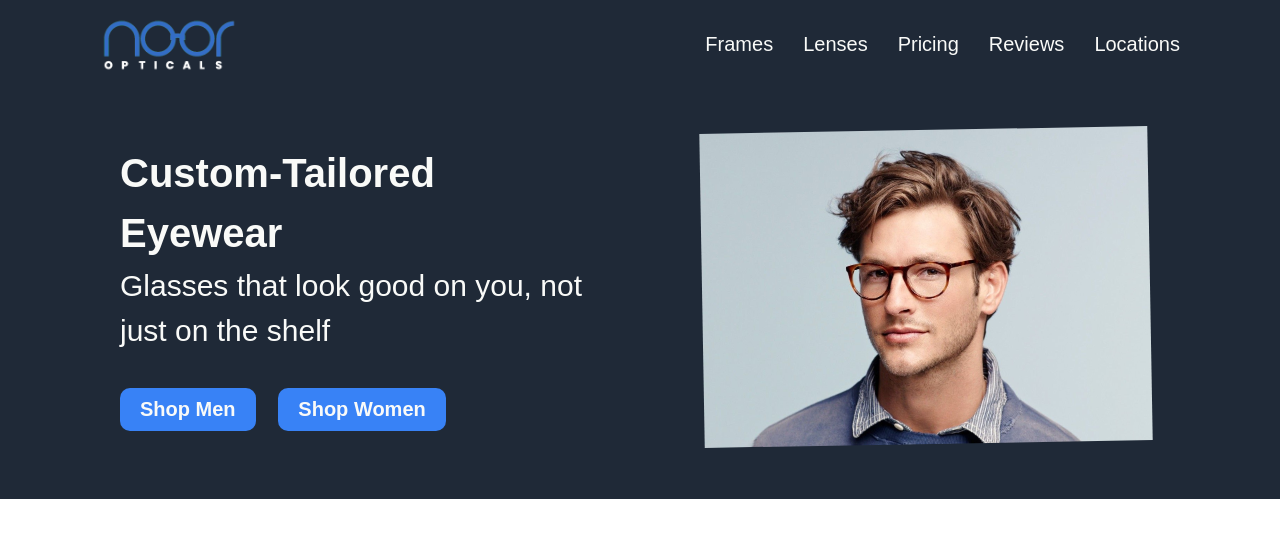
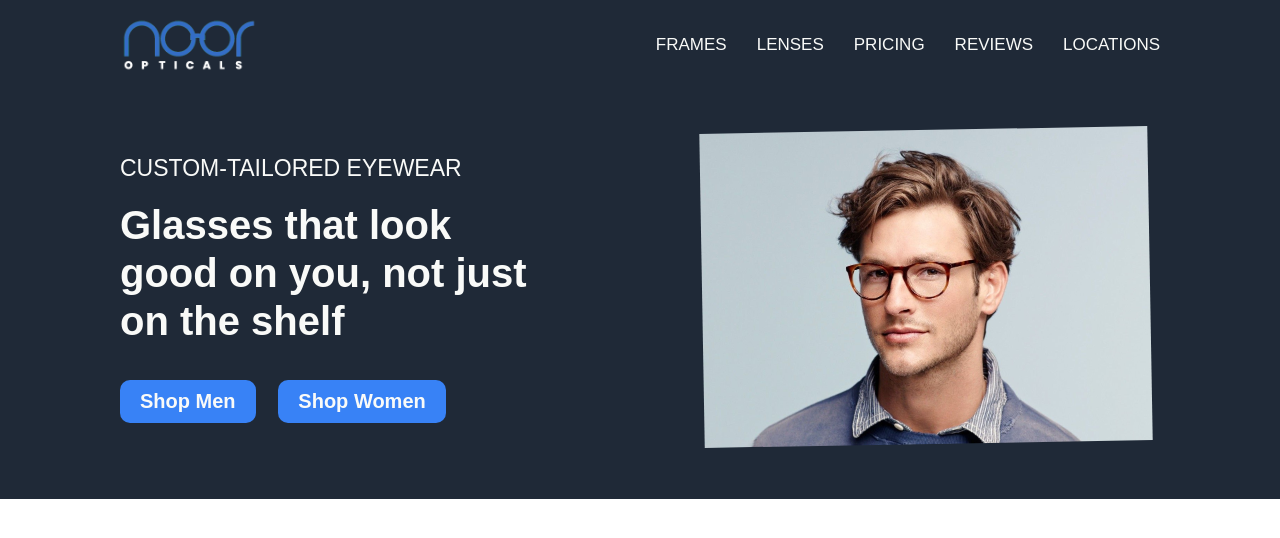
Before and after one commit to Hamza-Aziane/noor-opticals-LP, a plain HTML site: page index.html in a window 1280 px wide. Drawn offline with Linux system fonts and the light colour scheme.

Commit message:
Update header

```diff
--- a/style.css
+++ b/style.css
@@ -37,14 +37,18 @@ header {
     display: flex;
     align-items: center;
     justify-content: space-between;
-    padding-top: 15px;
+    padding: 15px 20px 0;
 }
 
 .links {
     list-style-type: none;
     display: flex;
-    font-size: 2rem;
+    font-size: 1.7rem;
     gap: 3rem;
+}
+
+.links, h1 {
+    text-transform: uppercase;
 }
 
 a, h1, .hero-text p, button {
@@ -64,16 +68,19 @@ a {
 .hero-text {
     line-height: 1.5;
     align-self: center;
-    max-width: 45%;
+    max-width: 40%;
 }
 
 .hero-text h1 {
-    font-size: 4rem;
+    font-size: 2.3rem;
+    font-weight: lighter;
 }
 
 .hero-text p {
-    font-size: 3rem;
-    margin-bottom: 25px;
+    font-size: 4rem;
+    margin: 15px 0 25px;
+    font-weight: bold;
+    line-height: 1.2;
 }
 
 .shop-buttons {
```
